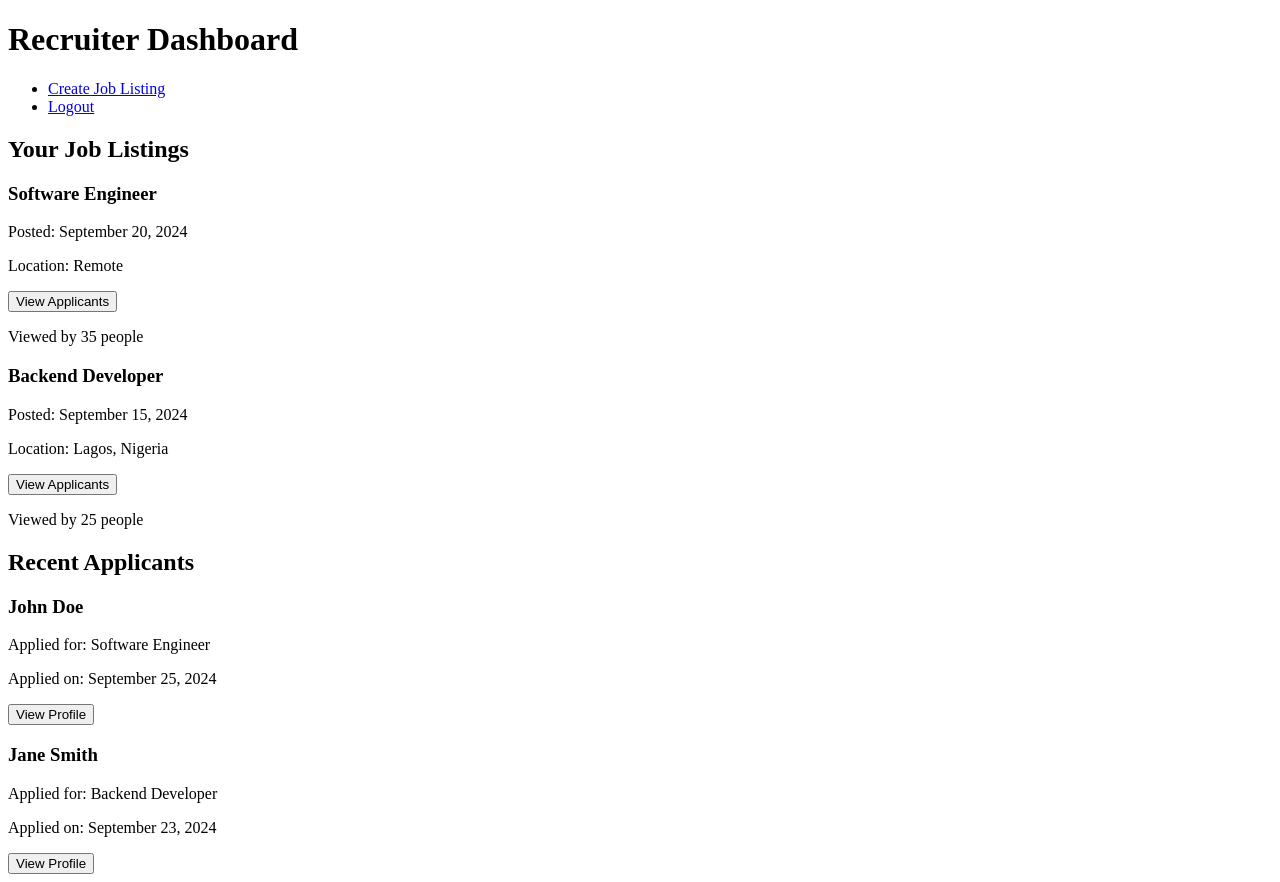
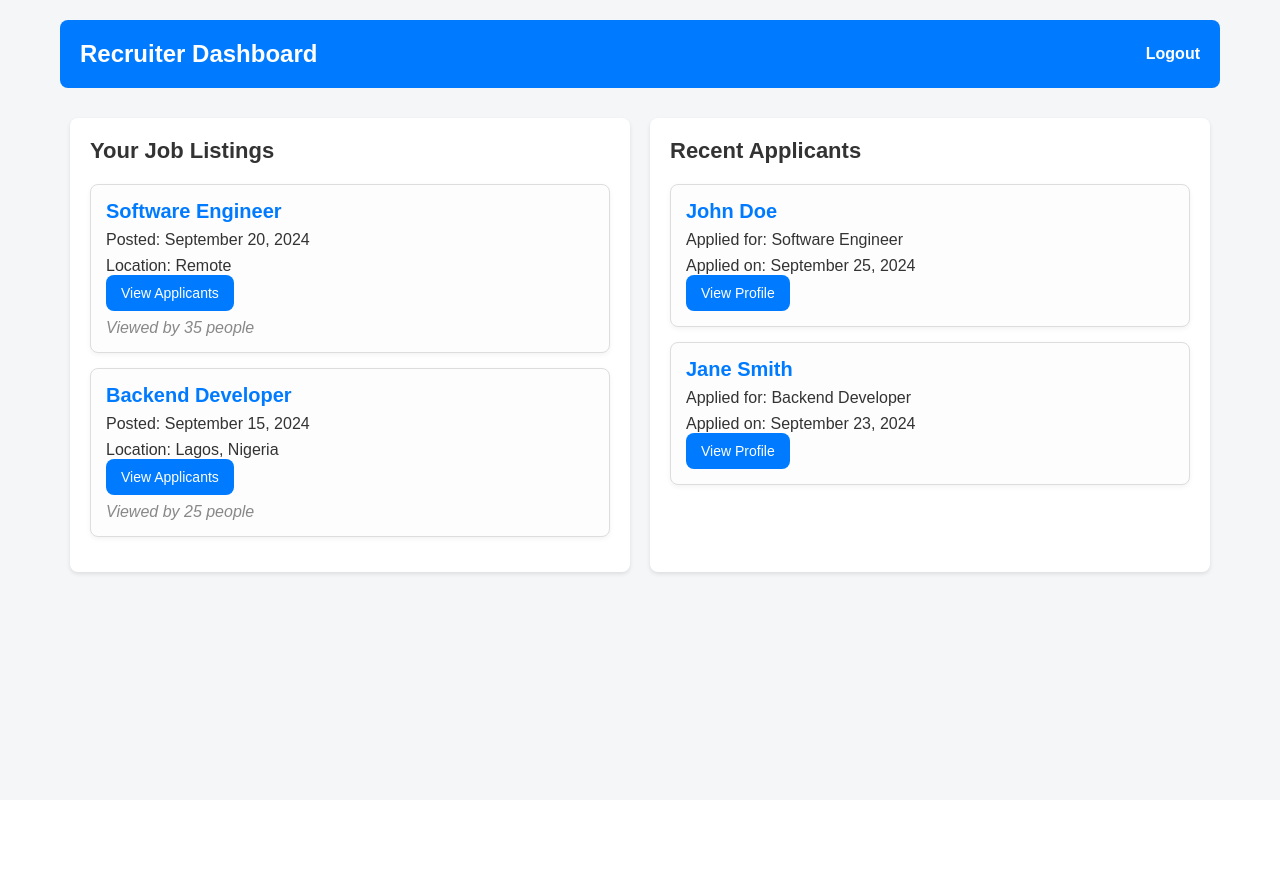
Before and after one commit to donfortune/remote_platform, a Django app: template job_platform/remote/templates/recruiters.html in a window 1280 px wide. After the commit the page ends 577 px from the top, so only its background shows below. Run offline with Django 3.2, Linux system fonts and the light colour scheme; the template is opened without the code that fills it, so the values that code supplies are empty.

Commit message:
created recruiters dashboard,created job seeker role and recruiter role

```diff
--- /dev/null
+++ b/job_platform/remote/static/css/recruiters.css
@@ -0,0 +1,131 @@
+* {
+    margin: 0;
+    padding: 0;
+    box-sizing: border-box;
+    font-family: 'Arial', sans-serif;
+}
+
+body {
+    background-color: #f4f6f8;
+    color: #333;
+}
+
+.dashboard-container {
+    max-width: 1200px;
+    margin: 0 auto;
+    padding: 20px;
+}
+
+.dashboard-header {
+    display: flex;
+    justify-content: space-between;
+    align-items: center;
+    background-color: #007BFF;
+    color: white;
+    padding: 20px;
+    border-radius: 8px;
+    margin-bottom: 20px;
+}
+
+.dashboard-header h1 {
+    font-size: 24px;
+}
+
+.dashboard-header nav ul {
+    list-style: none;
+    display: flex;
+}
+
+.dashboard-header nav ul li {
+    margin-left: 20px;
+}
+
+.dashboard-header nav ul li a {
+    color: white;
+    text-decoration: none;
+    font-weight: bold;
+    transition: color 0.3s ease;
+}
+
+.dashboard-header nav ul li a:hover {
+    color: #ffdd57;
+}
+
+.dashboard-content {
+    display: flex;
+    justify-content: space-between;
+}
+
+.job-section, .applicant-section {
+    flex: 1;
+    margin: 10px;
+    padding: 20px;
+    background-color: #fff;
+    border-radius: 8px;
+    box-shadow: 0 2px 4px rgba(0, 0, 0, 0.1);
+}
+
+.job-section h2, .applicant-section h2 {
+    font-size: 22px;
+    margin-bottom: 20px;
+}
+
+.job-list, .applicant-list {
+    display: flex;
+    flex-direction: column;
+}
+
+.job-card, .applicant-card {
+    background-color: #fdfdfd;
+    border: 1px solid #ddd;
+    border-radius: 8px;
+    padding: 15px;
+    margin-bottom: 15px;
+    box-shadow: 0 2px 5px rgba(0, 0, 0, 0.05);
+    transition: transform 0.3s ease, box-shadow 0.3s ease;
+}
+
+.job-card:hover, .applicant-card:hover {
+    transform: translateY(-5px);
+    box-shadow: 0 5px 10px rgba(0, 0, 0, 0.1);
+}
+
+.job-card h3, .applicant-card h3 {
+    font-size: 20px;
+    color: #007BFF;
+}
+
+.job-card p, .applicant-card p {
+    font-size: 16px;
+    margin-top: 8px;
+}
+
+.views {
+    font-style: italic;
+    color: #888;
+}
+
+.details-btn {
+    background-color: #007BFF;
+    color: white;
+    border: none;
+    padding: 10px 15px;
+    border-radius: 8px;
+    cursor: pointer;
+    font-size: 14px;
+    transition: background-color 0.3s ease;
+}
+
+.details-btn:hover {
+    background-color: #0056b3;
+}
+
+@media screen and (max-width: 768px) {
+    .dashboard-content {
+        flex-direction: column;
+    }
+
+    .job-section, .applicant-section {
+        margin-bottom: 20px;
+    }
+}
--- /dev/null
+++ b/job_platform/remote/static/css/test.css
@@ -0,0 +1,3 @@
+body {
+    background-color: lightblue;
+}
--- a/job_platform/remote/templates/recruiters.html
+++ b/job_platform/remote/templates/recruiters.html
@@ -1,4 +1,4 @@
-<!DOCTYPE html>
+<!-- <!DOCTYPE html>
 <html lang="en">
 <head>
     <meta charset="UTF-8">
@@ -14,6 +14,74 @@
             <nav>
                 <ul>
                     <li><a href="/create-job/">Create Job Listing</a></li>
+                    <li><a href="/logout/">Logout</a></li>
+                </ul>
+            </nav>
+        </header>
+
+        <div class="dashboard-content">
+
+            <section class="job-section">
+                <h2>Your Job Listings</h2>
+                <div class="job-list">
+
+                    <div class="job-card">
+                        <h3>Software Engineer</h3>
+                        <p>Posted: September 20, 2024</p>
+                        <p>Location: Remote</p>
+                        <button class="details-btn">View Applicants</button>
+                        <p class="views">Viewed by 35 people</p>
+                    </div>
+                    <div class="job-card">
+                        <h3>Backend Developer</h3>
+                        <p>Posted: September 15, 2024</p>
+                        <p>Location: Lagos, Nigeria</p>
+                        <button class="details-btn">View Applicants</button>
+                        <p class="views">Viewed by 25 people</p>
+                    </div>
+                </div>
+            </section>
+
+
+            <section class="applicant-section">
+                <h2>Recent Applicants</h2>
+                <div class="applicant-list">
+
+                    <div class="applicant-card">
+                        <h3>John Doe</h3>
+                        <p>Applied for: Software Engineer</p>
+                        <p>Applied on: September 25, 2024</p>
+                        <button class="details-btn">View Profile</button>
+                    </div>
+                    <div class="applicant-card">
+                        <h3>Jane Smith</h3>
+                        <p>Applied for: Backend Developer</p>
+                        <p>Applied on: September 23, 2024</p>
+                        <button class="details-btn">View Profile</button>
+                    </div>
+                </div>
+            </section>
+        </div>
+    </div>
+</body>
+</html> -->
+
+<!DOCTYPE html>
+<html lang="en">
+<head>
+    <meta charset="UTF-8">
+    <meta name="viewport" content="width=device-width, initial-scale=1.0">
+    <title>Recruiter Dashboard</title>
+    {% load static %}
+    <link rel="stylesheet" href="{% static 'css/recruiters.css' %}">
+</head>
+<body>
+    <div class="dashboard-container">
+        <header class="dashboard-header">
+            <h1>Recruiter Dashboard</h1>
+            <nav>
+                <ul>
+                    <li><a href="/create-job/">{{user.username}}</a></li>
                     <li><a href="/logout/">Logout</a></li>
                 </ul>
             </nav>
--- a/job_platform/remote/urls.py
+++ b/job_platform/remote/urls.py
@@ -7,4 +7,5 @@ urlpatterns = [
     path('signup/', views.signup_view, name='signup'),
     path('jobs_dashboard/', views.jobs_dashboard, name='jobs_dashboard'),
     path('logout/', views.logout_view, name='logout'),
+    path('recruiter_dashboard/', views.recruiter_dashboard, name='recruiter_dashboard'),
 ]
```
Also changed, not shown: job_platform/remote/forms.py (added, +26 -0 lines), job_platform/remote/models.py (+16 -0 lines), job_platform/remote/signals.py (added, +13 -0 lines), job_platform/remote/templates/signup.html (+79 -1 lines), job_platform/remote/views.py (+36 -6 lines), job_platform/db.sqlite3, job_platform/remote/migrations/0001_initial.py (added), job_platform/remote/static/css/recruiter.css (deleted).
